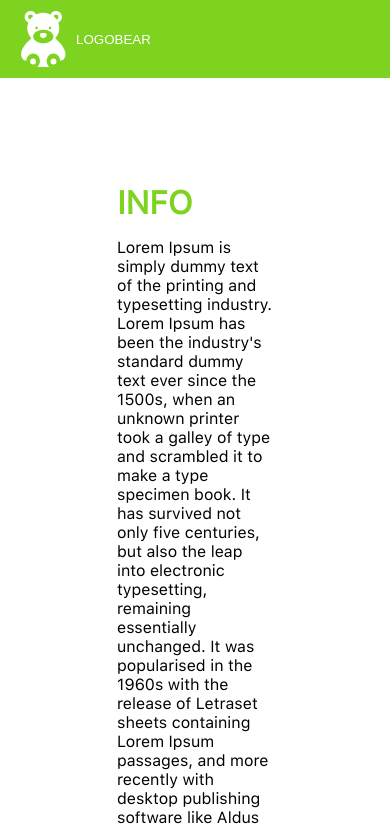
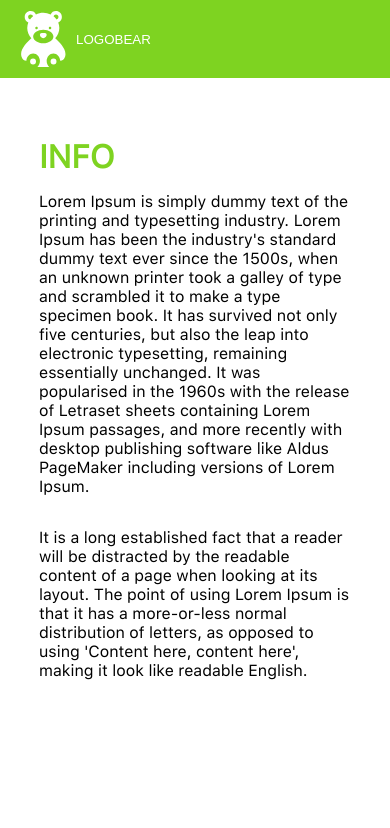
Before and after one commit to Bitmun/Bear_Running, a React (Vite) app: page /info in a window 390 px wide. Shown: the top 828 px of the page. Built offline with nearby package versions, Linux system fonts and the light colour scheme.

Commit message:
fix: fix some styles issues

```diff
--- a/src/pages/Home/Home.module.scss
+++ b/src/pages/Home/Home.module.scss
@@ -64,10 +64,8 @@
     border: none;
   }
 
-  &:hover {
-    img {
-      border-radius: 100%;
-      background-color: $trans-apple-green;
-    }
+  img:hover {
+    border-radius: 100%;
+    background-color: $trans-apple-green;
   }
 }
--- a/src/pages/Info/Info.module.scss
+++ b/src/pages/Info/Info.module.scss
@@ -11,3 +11,9 @@
   color: $apple-green;
   margin-bottom: 0;
 }
+
+@media (max-width: 768px) {
+  .infoWrapper {
+    padding: 10%;
+  }
+}
```
